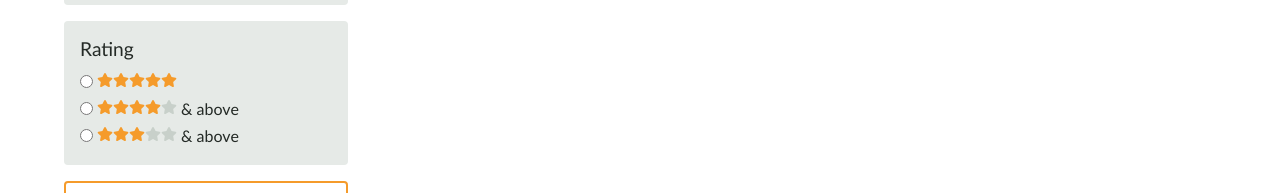
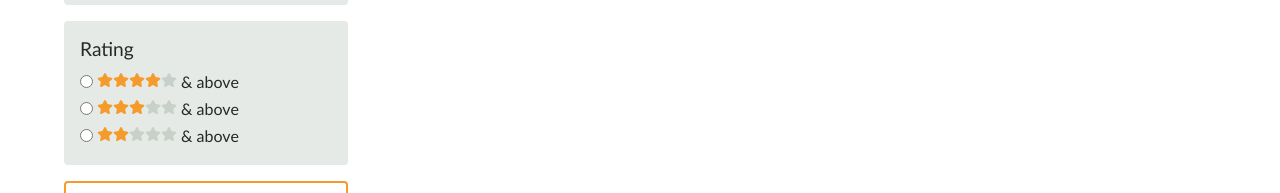
Before and after one commit to devRaphael13/ecommerce, a React (Vite) app: page /products in a window 1280 px wide. Shown: the part 329-522 px from the top of the page. Built offline with nearby package versions, Linux system fonts and the light colour scheme; no server answers.

Commit message:
Feat: add more filtering parameters

```diff
--- a/src/shop/components/filter.jsx
+++ b/src/shop/components/filter.jsx
@@ -49,7 +49,7 @@ function Price({ priceFilter }) {
             <label id="price-label" htmlFor="price">
                 $ 0
             </label>
-            <input id="price" name="price" type="range" min="1" step="1" max="99999" />
+            <input id="price" name="price" type="range" min="1" step="1" max="999" />
         </div>
     );
 }
@@ -69,17 +69,6 @@ function Rating({ ratingFilter }) {
             <h3>Rating</h3>
             <div>
                 <div className="star-container">
-                    <input type="radio" value="5" name="star-filter" className="star-filter" />
-                    <div className="star-select">
-                        <FaStar className="yellow_star" />
-                        <FaStar className="yellow_star" />
-                        <FaStar className="yellow_star" />
-                        <FaStar className="yellow_star" />
-                        <FaStar className="yellow_star" />
-                    </div>
-                </div>
-
-                <div className="star-container">
                     <input type="radio" value="4" name="star-filter" className="star-filter" />
                     <div className="star-select">
                         <FaStar className="yellow_star" />
@@ -97,6 +86,18 @@ function Rating({ ratingFilter }) {
                         <FaStar className="yellow_star" />
                         <FaStar className="yellow_star" />
                         <FaStar className="yellow_star" />
+                        <FaStar className="star" />
+                        <FaStar className="star" />
+                        <span> & above</span>
+                    </div>
+                </div>
+
+                <div className="star-container">
+                    <input type="radio" value="2" name="star-filter" className="star-filter" />
+                    <div className="star-select">
+                        <FaStar className="yellow_star" />
+                        <FaStar className="yellow_star" />
+                        <FaStar className="star" />
                         <FaStar className="star" />
                         <FaStar className="star" />
                         <span> & above</span>
--- a/src/shop/shop.jsx
+++ b/src/shop/shop.jsx
@@ -44,16 +44,13 @@ function Shop() {
         const btn = document.getElementById("btn");
         btn.addEventListener("click", (e) => {
             let filter_str = "?";
+            let query_param = [];
 
-            if (categoryFilter.current) {
-                filter_str = filter_str.concat(`category=${categoryFilter.current}`);
-            }
+            if (categoryFilter.current) query_param.push(`category=${categoryFilter.current}`);
+            if (priceFilter.current) query_param.push(`price_lte=${priceFilter.current * 100}`);
+            if (ratingFilter.current) query_param.push(`stars_gte=${ratingFilter.current}`);
 
-            if (priceFilter.current) {
-            }
-
-            if (ratingFilter.current) {
-            }
+            filter_str += query_param.length > 1 ? query_param[0] : query_param.join("&")
 
             dataFetch(`https://django-ecommerce-api.vercel.app/api/products/${filter_str}`, setFilteredProducts);
         });
```
